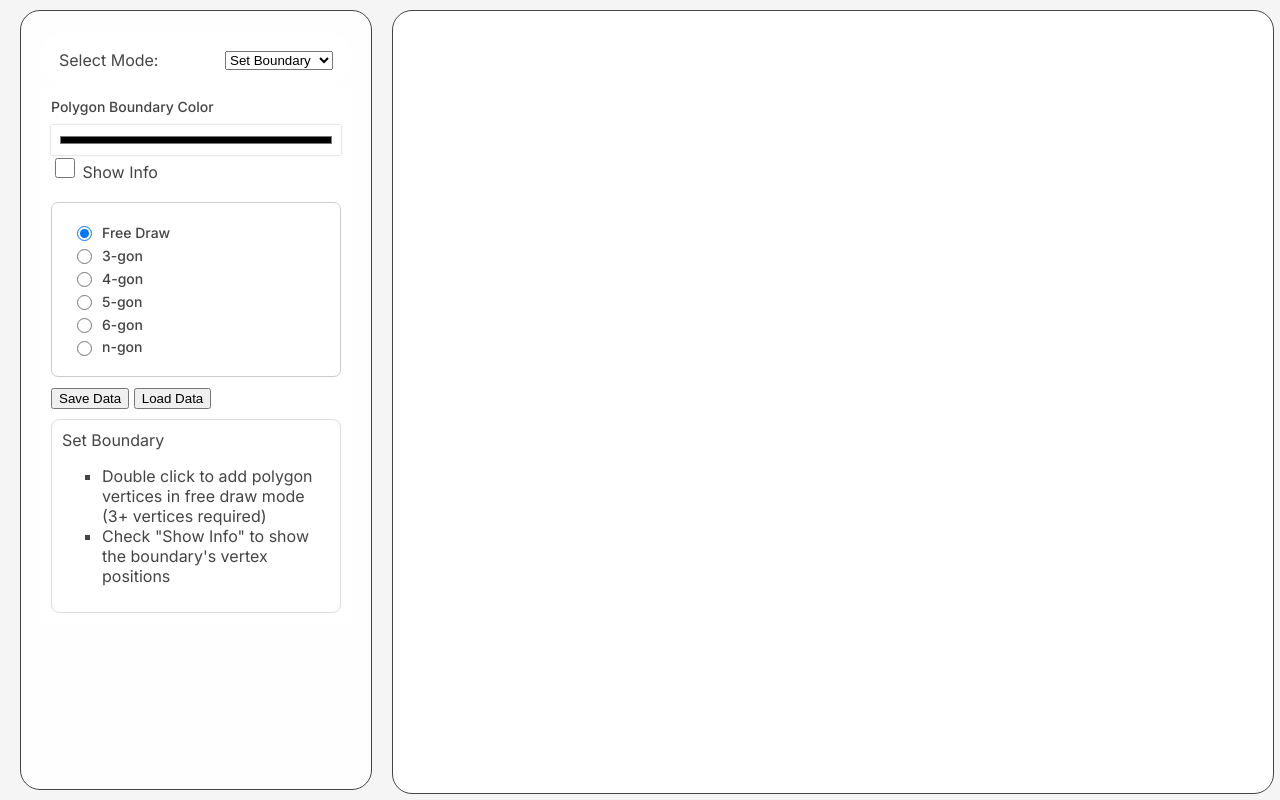
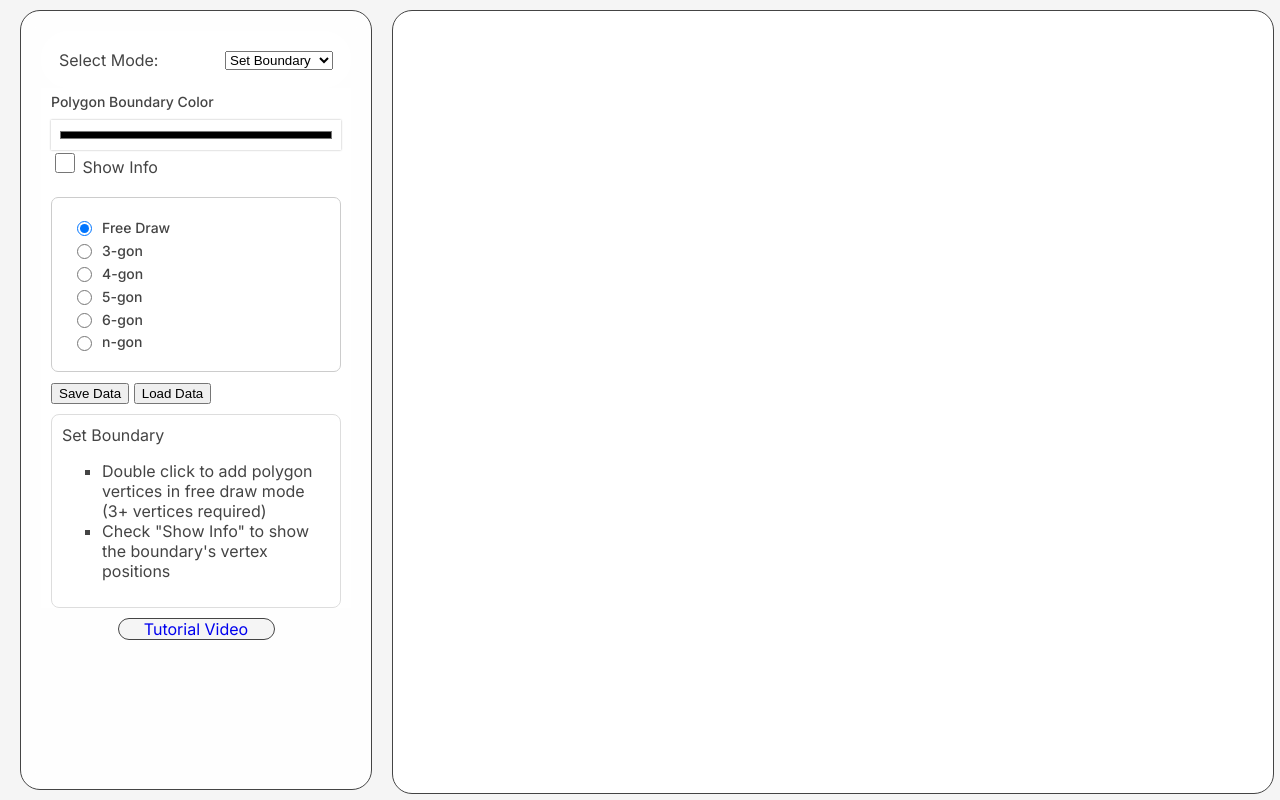
Before and after one commit to anwagger/Hilbert_K_Voronoi, a website with bundled scripts: page index.html in a window 1280 px wide. Built offline with nearby package versions, Linux system fonts and the light colour scheme.

Commit message:
tutorial video, optimized brute force when off

```diff
--- a/drawing/canvas/canvas-events.js
+++ b/drawing/canvas/canvas-events.js
@@ -513,7 +513,7 @@ export function initEvents(canvas) {
          } else if (canvas.mode === "voronoi") {
             let int = parseInt(event.key);
             if (int !== NaN && int <= canvas.sites.length && int >= 1) {
-               if(canvas.brute_force_voronoi){
+               if(canvas.brute_force_voronoi && canvas.brute_force_voronoi.draw){
                   canvas.brute_force_voronoi.voronoi.degree = int;
                   canvas.brute_force_voronoi.calculateBruteForceImage(canvas)
                }
@@ -527,13 +527,18 @@ export function initEvents(canvas) {
                canvas.drawAll();
             } else {
                if (event.key === "k") {
+                  if (canvas.brute_force_voronoi){
                      if (canvas.brute_force_voronoi.voronoi.mode === "kth") {
                         canvas.brute_force_voronoi.voronoi.mode = "k";
                      } else if (canvas.brute_force_voronoi.voronoi.mode === "k") {
                         canvas.brute_force_voronoi.voronoi.mode = "kth";
                      }
+                     if (canvas.brute_force_voronoi.draw){
                         canvas.brute_force_voronoi.calculateBruteForceImage(canvas);
                         canvas.drawAll();
+                     }
+
+                  }
                   }
                }
             }else if (canvas.mode === "space"){
@@ -659,13 +664,16 @@ export function initEvents(canvas) {
          const metric = canvas.brute_force_voronoi.voronoi.metric;
          const input = document.getElementById('voronoiDegree').value;
          const degree = parseInt(input);
-         if (degree >= 1 && degree <= canvas.sites.length) {
+         if (degree >= 1 && degree <= canvas.sites.length && canvas.brute_force_voronoi) {
             const voronoi = new DrawableBruteForceVoronoi(new Voronoi(canvas.boundary.polygon,[],degree));
             voronoi.voronoi.metric = metric?metric:"hilbert";
             canvas.brute_force_voronoi = voronoi;
 
+            if (canvas.brute_force_voronoi.draw){
                canvas.recalculateBruteForceVoronoi()
                canvas.drawAll()
+            }
+
          } else {
             //alert("Invalid degree :((((");
             event.target.checked = false
@@ -706,7 +714,9 @@ export function initEvents(canvas) {
          alert("Invalid degree :((((");
       } else {
          canvas.brute_force_voronoi.voronoi.degree = degree;
+         if (canvas.brute_force_voronoi.draw){
             canvas.brute_force_voronoi.calculateBruteForceImage(canvas)
+         }
          canvas.changeFastVoronoiDegree(degree)
          canvas.recalculateHilbertDelaunay(degree)
          canvas.drawAll();
@@ -722,8 +732,11 @@ export function initEvents(canvas) {
             document.getElementById('minkowskiDiv').style.display = 'none';
          }
          canvas.brute_force_voronoi.voronoi.metric = event.target.value
+         if (canvas.brute_force_voronoi.draw){
             canvas.recalculateBruteForceVoronoi()
             canvas.drawAll()
+         }
+
       }
 
    });
@@ -731,8 +744,10 @@ export function initEvents(canvas) {
    document.getElementById('minkowskiVal').addEventListener('change', (event) => {
       if (canvas.brute_force_voronoi.voronoi) {
          canvas.brute_force_voronoi.voronoi.p = event.target.value;
+         if (canvas.brute_force_voronoi.voronoi.draw){
             canvas.recalculateBruteForceVoronoi();
             canvas.drawAll();
+         }
       }
    })
 
@@ -740,8 +755,10 @@ export function initEvents(canvas) {
       if (canvas.brute_force_voronoi.voronoi) {
          canvas.brute_force_voronoi.voronoi.p = event.target.value;
          document.getElementById('minkowskiVal').value = event.target.value;
+         if (canvas.brute_force_voronoi.voronoi.draw){
             canvas.recalculateBruteForceVoronoi();
             canvas.drawAll();
+         }
       }
    })
 
--- a/index.html
+++ b/index.html
@@ -540,7 +540,17 @@
           </div>
         </div>
       </div>
+
+        <a href="https://andrew.wagger.net/public/hilbert_demo.mp4">
+          <div class="tutorialButton">
+            <div id="tutorialButton">
+            Tutorial Video
             </div>
+          </div>
+
+        </a>
+      </div>
+
     </div>
     <div id="canvasContainer">
         <canvas id="canvas" style="
--- a/style.css
+++ b/style.css
@@ -765,6 +765,7 @@
         border-radius: 20px;
         margin: 10px;
         margin-left: 20px;
+
     }
 
     /* Hide scrollbar for Webkit browsers (Chrome, Safari, Edge) */
@@ -814,6 +815,8 @@
     .polygon-setting-card {
         background-color: #ffffff;
         padding: 10px;
+        padding-top: 5px;
+        padding-bottom: 0px;
     }
 
     .polygon-setting-card label {
@@ -1329,3 +1332,26 @@
 #minLinkageClustering {
   margin-left: 1.5em;
 }
+
+
+.tutorialButton {
+
+
+        width:100%;
+        text-align: center;
+        margin-top: 10px;
+}
+
+#tutorialButton {
+
+         border-radius: 20px;
+        border: 1px solid #444;
+        background-color: #ffffff;
+        width:50%;
+        height: 20px;
+        background-color: whitesmoke;
+        position: relative;
+        display: inline-block;
+        text-align: center;
+
+}
```
Lines whose indentation alone changed are shown as unchanged.
